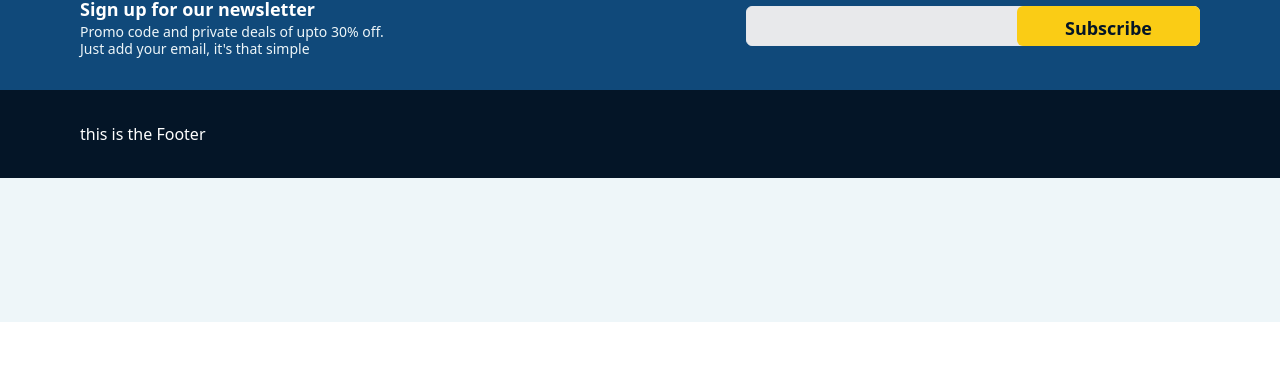
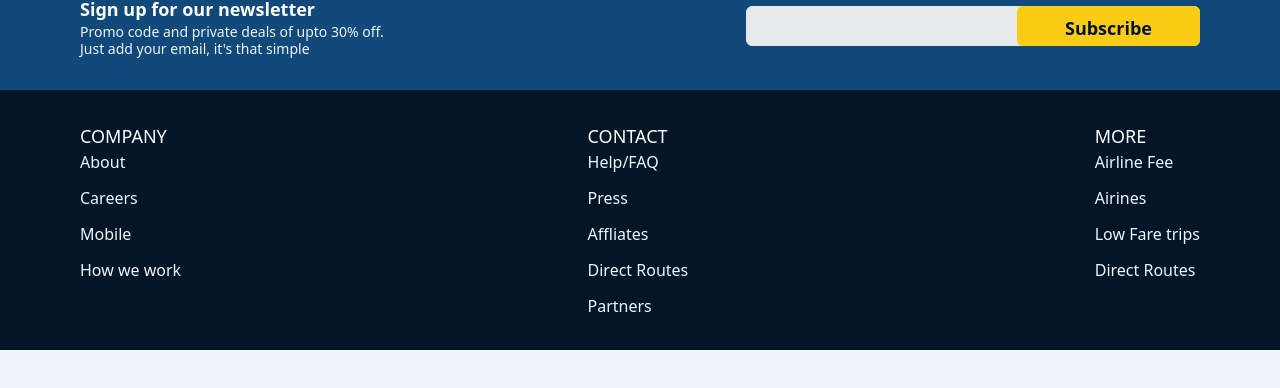
Before and after one commit to Sam516-Dev/my-project, a React (Create React App) app: page / in a window 1280 px wide. Shown: the part 1698-2086 px from the top of the page. Before the commit the page ends 2020 px from the top, so only its background shows below. Built offline with nearby package versions, Linux system fonts and the light colour scheme.

Commit message:
updated
Signed-off-by: Sam516-Dev <samuelnjoroge3455@gmail.com>

```diff
--- a/src/components/Footer.js
+++ b/src/components/Footer.js
@@ -1,12 +1,68 @@
 import React from 'react'
 
 function Footer() {
-    return (
-
-    <div className=" bg-my-footer-bg-color text-white py-8 px-20">
-            this is the Footer
+  return (
+    <div>
+      <div className=" bg-my-footer-bg-color text-white py-8 px-20">
+        <div className="flex justify-between">
+          <div>
+            <h4 className=" text-lg">COMPANY </h4>
+            <ul className=" text-blue-50 gap-3 font-normal flex flex-col">
+              <li>
+                <a href="#">About</a>
+              </li>
+              <li>
+                <a href="#">Careers</a>
+              </li>
+              <li>
+                <a href="#"> Mobile </a>
+              </li>
+              <li>
+                <a href="#"> How we work </a>
+              </li>
+            </ul>
+          </div>
+          <div>
+            <h4 className=" text-lg">CONTACT </h4>
+            <ul className=" text-blue-50 gap-3 font-normal flex flex-col">
+              <li>
+                <a href="#">Help/FAQ</a>
+              </li>
+              <li>
+                <a href="#">Press</a>
+              </li>
+              <li>
+                <a href="#"> Affliates </a>
+              </li>
+              <li>
+                <a href="#"> Direct Routes </a>
+              </li>
+              <li>
+                <a href="#"> Partners </a>
+              </li>
+            </ul>
+          </div>
+          <div>
+            <h4 className=" text-lg">MORE </h4>
+            <ul className=" text-blue-50 gap-3 font-normal flex flex-col">
+              <li>
+                <a href="#">Airline Fee</a>
+              </li>
+              <li>
+                <a href="#">Airines</a>
+              </li>
+              <li>
+                <a href="#"> Low Fare trips </a>
+              </li>
+              <li>
+                <a href="#"> Direct Routes </a>
+              </li>
+            </ul>
+          </div>
         </div>
-    )
+      </div>
+    </div>
+  )
 }
 
 export default Footer
```
